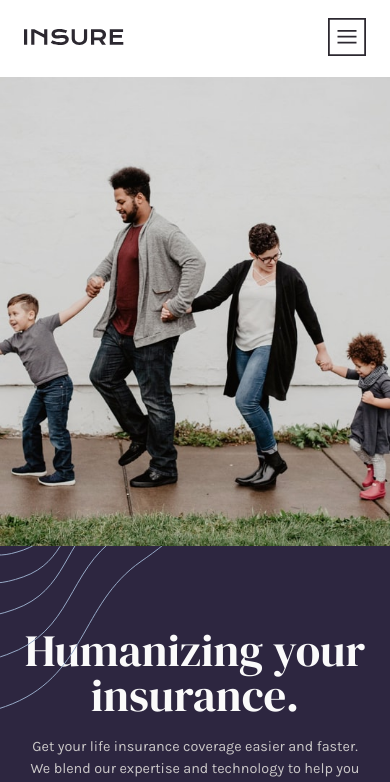
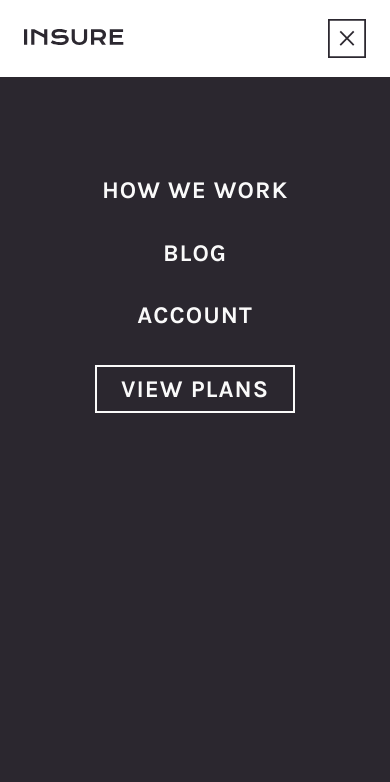
Before and after one commit to pperdana/frontend-mentor, a React (Vite) app in the folder insure-landing-page/: page / in a window 390 px wide. Shown: the top 782 px of the page. Built offline with nearby package versions, Linux system fonts and the light colour scheme.

Commit message:
add functionality to mobile navigation | insure landing page

```diff
--- a/insure-landing-page/src/components/Header/Header.component.jsx
+++ b/insure-landing-page/src/components/Header/Header.component.jsx
@@ -2,12 +2,19 @@ import "./Header.styles.scss";
 
 import Logo from "../Logo/Logo.component";
 import Navigation from "../Navigation/Navigation.component";
+import { useState } from "react";
 
 const Header = () => {
+  const [isNavOpen, setIsNavOpen] = useState(true);
+
+  const toogleNav = () => {
+    setIsNavOpen(!isNavOpen);
+  };
+
   return (
-    <header className="header">
+    <header className={`${isNavOpen ? "header nav-open" : "header"}`}>
       <Logo />
-      <Navigation />
+      <Navigation toogleNav={toogleNav} />
     </header>
   );
 };
--- a/insure-landing-page/src/components/Navigation/Navigation.component.jsx
+++ b/insure-landing-page/src/components/Navigation/Navigation.component.jsx
@@ -3,7 +3,7 @@ import "./Navigation.styles.scss";
 import hamburgerIcon from "../../assets/images/icon-hamburger.svg";
 import closeIcon from "../../assets/images/icon-close.svg";
 
-const Navigation = () => {
+const Navigation = ({ toogleNav }) => {
   return (
     <>
       <nav className="main-nav">
@@ -31,7 +31,7 @@ const Navigation = () => {
         </ul>
       </nav>
 
-      <button className="btn-mobile-nav">
+      <button className="btn-mobile-nav" onClick={toogleNav}>
         <img
           src={hamburgerIcon}
           alt="Icon hamburger"
--- a/insure-landing-page/src/styles/queries.scss
+++ b/insure-landing-page/src/styles/queries.scss
@@ -157,17 +157,21 @@
     // -webkit-backdrop-filter: blur(5px);
     // backdrop-filter: blur(10px);
     color: $color-neutral--very-light-gray;
+    // padding-top: 10rem;
+    padding-top: 12vh;
+
     position: absolute;
-    top: 0;
+    top: 77px;
     left: 0;
     width: 100%;
-    height: 100vh;
+    // height: 100vh;
+    height: calc(100vh - 76px);
     transform: translateX(100%);
 
-    z-index: 99;
+    z-index: 2;
 
     display: flex;
-    align-items: center;
+    // align-items: center;
     justify-content: center;
     transition: all 0.5s ease-in;
 
@@ -208,6 +212,29 @@
   .main-nav-link:link,
   .main-nav-link:visited {
     font-size: 3rem;
+  }
+
+  .header::before {
+    content: "";
+    display: none;
+    position: absolute;
+    transform: translate(-50%, -50%);
+
+    // width: 375px;
+    width: 100vw;
+    // height: 218px;
+    // 375 / 218 = 1.72
+
+    height: calc(218px * 1.72);
+
+    // top: 82vh;
+    top: calc(100vh - 41px);
+    right: -50%;
+
+    z-index: 999;
+    background-image: url(/src/assets/images/bg-pattern-mobile-nav.svg);
+    background-size: contain;
+    background-repeat: no-repeat;
   }
 
   // hero section
```
